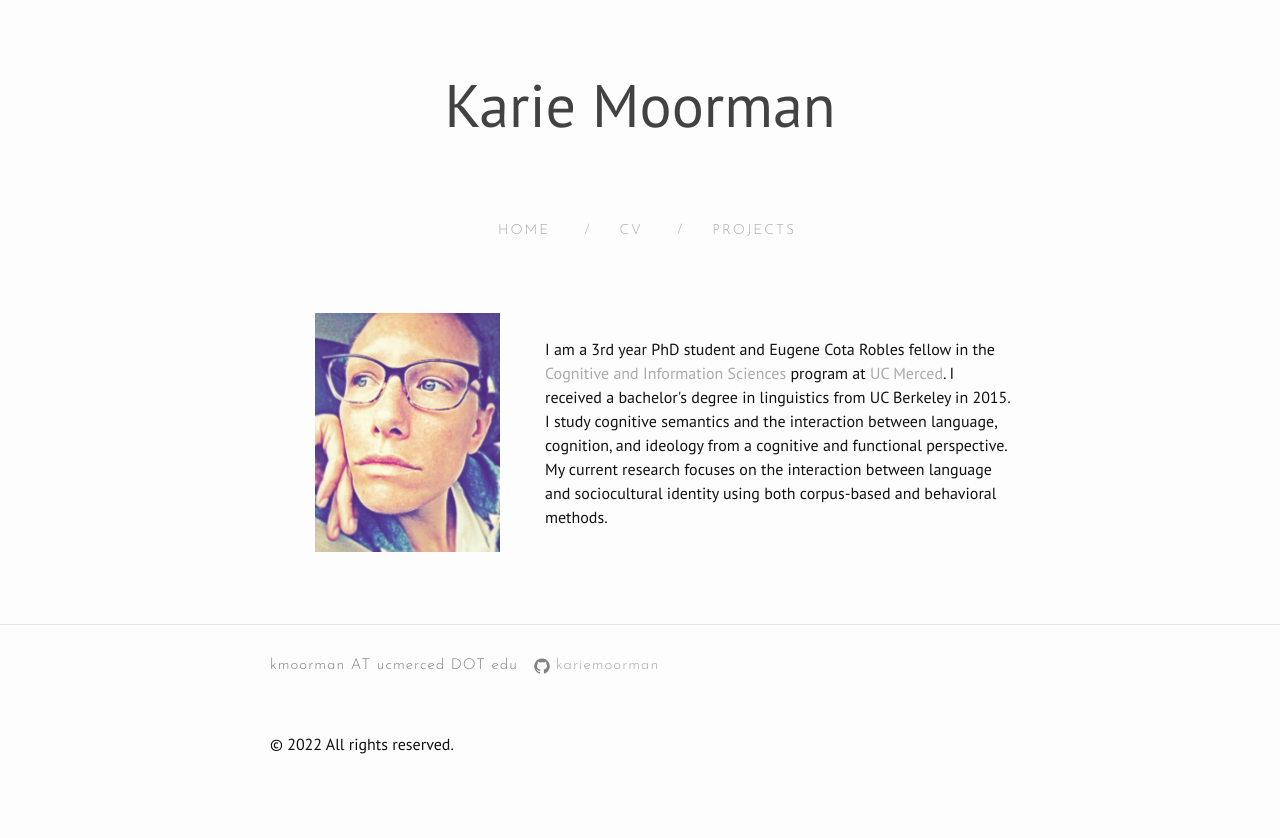
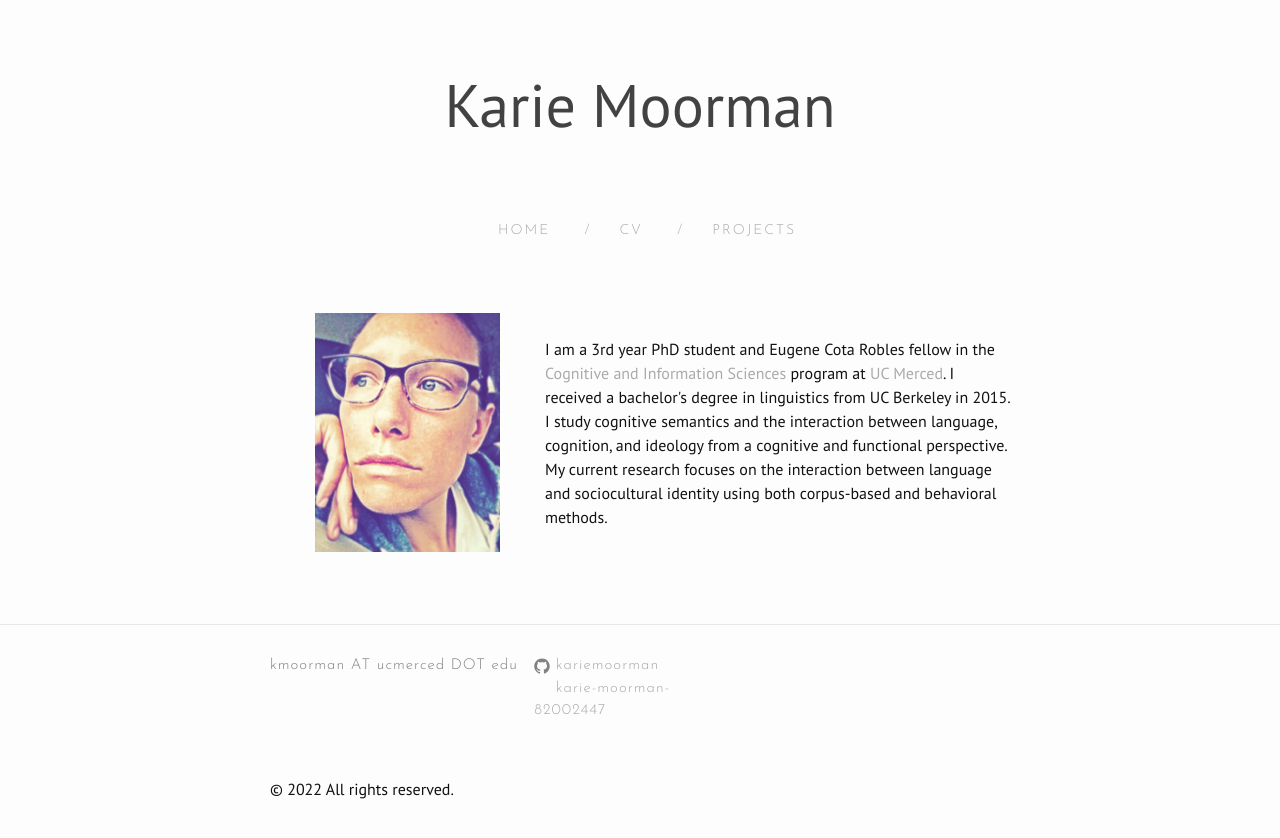
Before and after one commit to kariemoorman/kariemoorman.github.io, a Jekyll site: the page built from index.html, in a window 1280 px wide. Shown: the top 838 px of the page. Built offline with Jekyll 4.4.1, drawn with Linux system fonts in a browser that asks for light colours; nearby versions of some CDN libraries; the list of posts is cut into pages by our own code.

Commit message:
fix link

```diff
--- a/_includes/footer.html
+++ b/_includes/footer.html
@@ -18,9 +18,9 @@
           </li>
           {% endif %}
 
-          {% if site.twitter_username %}
+          {% if site.linkedin_username %}
           <li>
-            {% include icon-twitter.html username=site.twitter_username %}
+            {% include icon-linkedin.html username=site.linkedin_username %}
           </li>
           {% endif %}
         </ul>
```
